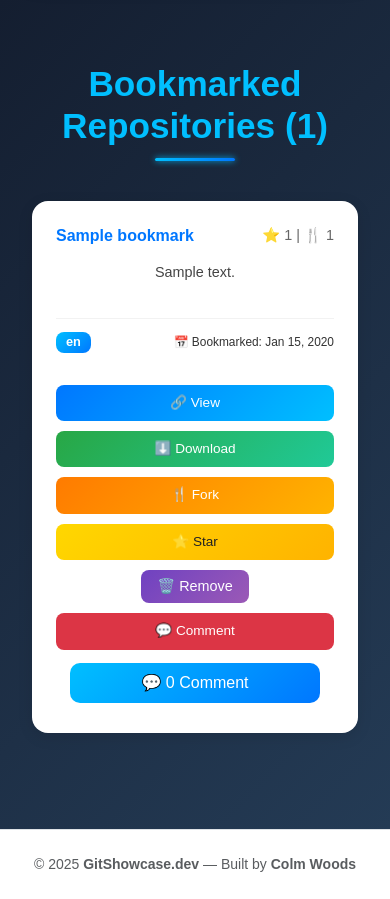
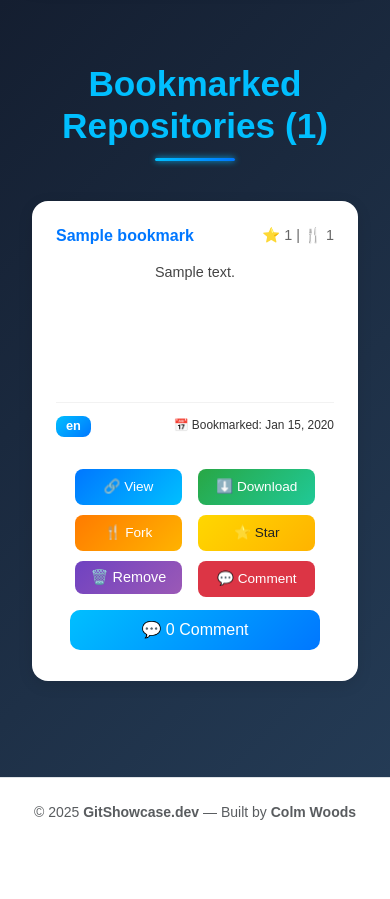
Before and after one commit to colmwoods/GitShowcase.dev, a Django app: page /bookmarks/ in a window 390 px wide. Shown: the part 406-1305 px from the top of the page. After the commit the page ends 1226 px from the top, so only its background shows below. Run offline with Django 5.2, Linux system fonts and the light colour scheme; a user stored in the database is signed in; tables that the repository leaves empty hold one stand-in row (values such as "Sample post"); a database or web service that is not in the repository returns one stand-in record (values such as "Sample title"); data that the repository does not hold is empty; some libraries are stand-ins or nearby versions.

Commit message:
Remove all media queries and fix up .repo-actions

```diff
--- a/static/css/style.css
+++ b/static/css/style.css
@@ -366,90 +366,56 @@ footer {
     white-space: nowrap;
 }
 
-/* --- Responsive (keep same look everywhere) --- */
-@media (max-width: 768px),
-(max-width: 480px) {
-    .repo-actions {
-        grid-template-columns: repeat(2, max-content);
-        gap: 12px 18px;
-    }
-}
-
+/* --- Always 2×2×2 buttons, keep natural (text-based) widths --- */
 .repo-actions {
-    display: flex;
-    flex-wrap: wrap;
+    display: grid !important;
+    grid-template-columns: repeat(2, max-content) !important;
+    /* two columns, sized to content */
     justify-content: center;
+    /* center the two columns */
+    align-content: start;
     gap: 10px 16px;
-    /* vertical | horizontal space */
+    /* row | column gap */
     margin-top: 1rem;
 }
 
+/* keep your button sizing EXACTLY as you set it */
 .repo-actions .btn-action {
     display: inline-flex;
     align-items: center;
     justify-content: center;
     padding: 10px 18px;
-    /* height control only */
+    /* height control only; no width forced */
     font-size: 0.85rem;
     font-weight: 500;
     border-radius: 8px;
     border: none;
     line-height: 1.2;
-    /* consistent height */
     color: #fff;
     cursor: pointer;
     white-space: nowrap;
-    /* prevents wrapping */
+    /* don't let text wrap */
     transition: all 0.2s ease;
 }
+
+/* Tighten spacing on the very smallest phones — no size change to buttons */
+@media (max-width: 360px) {
+    .repo-card {
+        padding: 1rem;
+    }
+
+    /* give buttons a bit more room */
+    .repo-actions {
+        gap: 8px 10px;
+    }
+
+    /* smaller gaps, still 2×2×2 */
+}
+
 
 .repo-actions .btn-action:hover {
     transform: translateY(-2px);
     opacity: 0.9;
-}
-
-/* 🔹 Force 2x2x2 button layout on all screen widths */
-@media (max-width: 1031px) {
-    .repo-actions {
-        display: grid;
-        grid-template-columns: repeat(2, 1fr);
-        justify-content: center;
-        gap: 10px 16px;
-    }
-}
-
-/* 🔹 Specifically fix smallest phones (320px and up) */
-@media (max-width: 375px) {
-    .repo-actions {
-        grid-template-columns: repeat(2, 1fr);
-    }
-}
-
-@media (max-width: 320px) {
-    .repo-actions {
-        grid-template-columns: repeat(2, 1fr);
-    }
-}
-
-
-
-/* --- Mobile Adjustments --- */
-@media (max-width: 768px) {
-    .repo-card {
-        min-height: 420px;
-        max-width: 100%;
-    }
-
-    .repo-actions {
-        grid-template-columns: 1fr 1fr;
-        gap: 10px;
-    }
-}
-
-@media (max-width: 480px) {
-    .repo-actions {
-        grid-template-columns: 1fr;
-    }
 }
 
 
```
